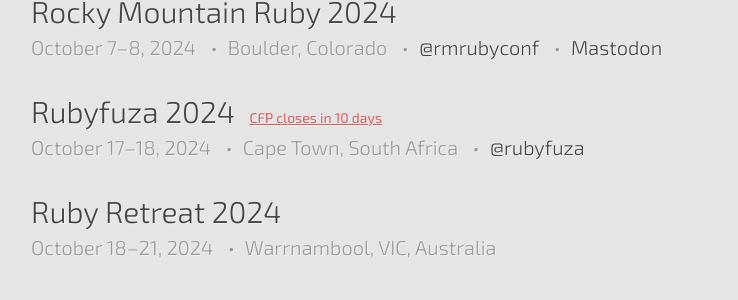
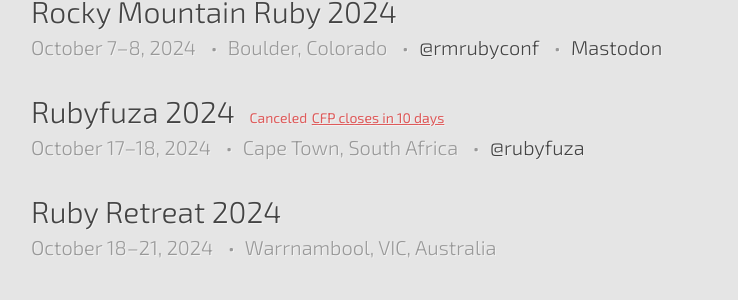
Before and after one commit to ruby-conferences/ruby-conferences.github.io, a Jekyll site: the page built from index.html, in a window 1280 px wide and 900 px high, scrolled down 918 px. Shown: the part 151-451 px from the top of the window, without its empty margins (209-947 px from the left). Built offline with Jekyll 4.4.1, drawn with Linux system fonts in a browser that asks for light colours.

Commit message:
Rubyfuza 2024 is canceled (#690)

```diff
--- a/_data/conferences.yml
+++ b/_data/conferences.yml
@@ -2698,6 +2698,7 @@
   cfp_open_date: 2023-12-05
   cfp_close_date: 2024-08-10
   cfp_link: https://www.papercall.io/rubyfuza-2024
+  status: Canceled
 
 - name: Ruby Retreat 2024
   location: Warrnambool, VIC, Australia
```
